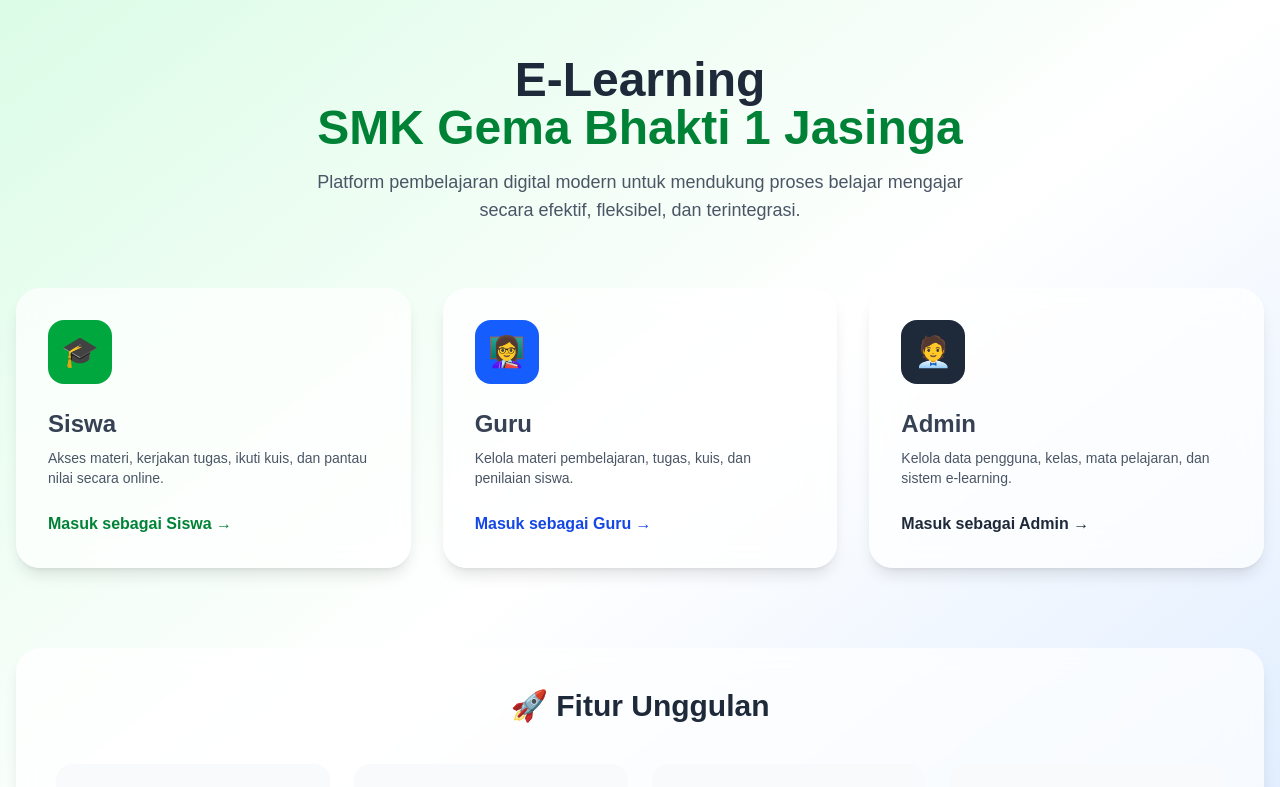
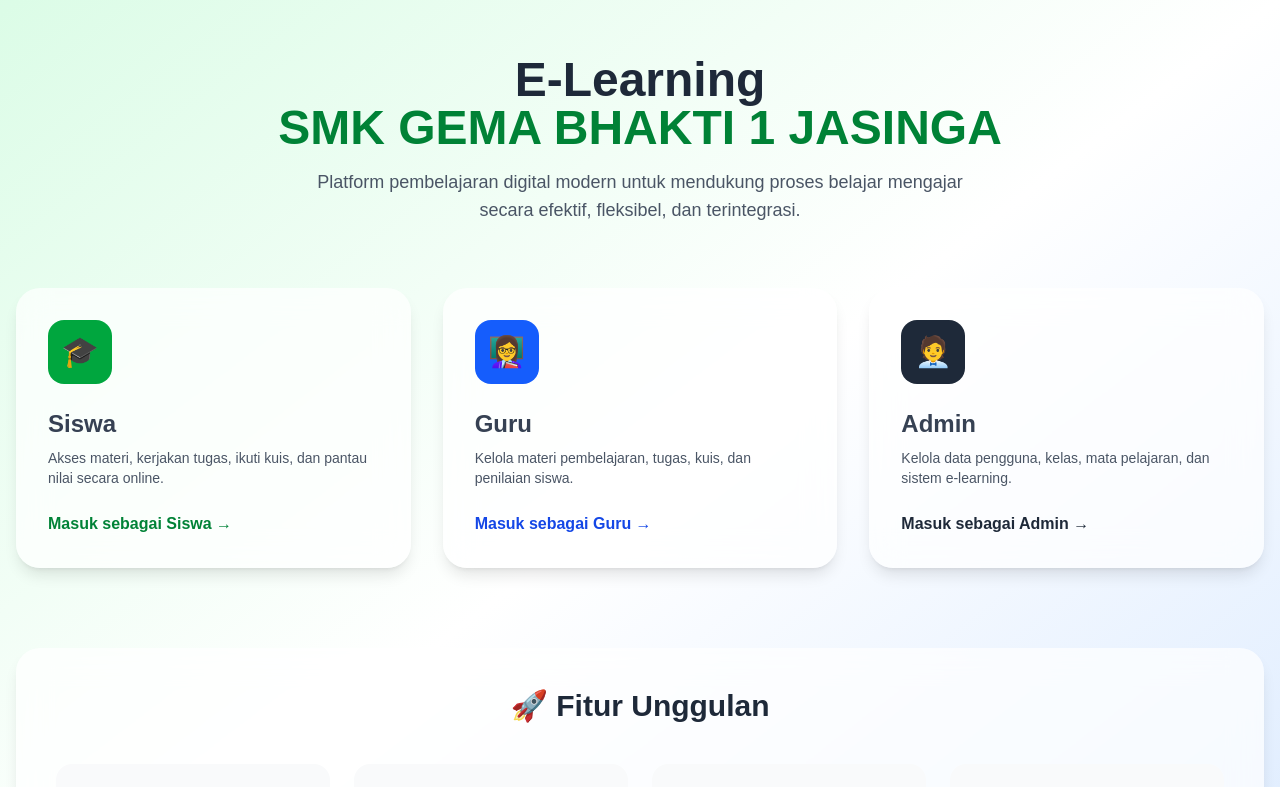
Before and after one commit to Dimas712/smk-gema-bhakti, a Next.js app: page /e-learning in a window 1280 px wide. Shown: the top 787 px of the page. Built offline with nearby package versions, Linux system fonts and the light colour scheme.

Commit message:
Update terbaru

```diff
--- a/src/app/(elearning)/e-learning/page.jsx
+++ b/src/app/(elearning)/e-learning/page.jsx
@@ -9,7 +9,7 @@ export default function ELearningPage() {
           <h1 className="text-4xl md:text-5xl font-extrabold text-gray-800 mb-4">
             E-Learning
             <span className="block text-green-700">
-              SMK Gema Bhakti 1 Jasinga
+              SMK GEMA BHAKTI 1 JASINGA
             </span>
           </h1>
           <p className="text-gray-600 text-lg max-w-2xl mx-auto">
--- a/src/app/(ppdb)/ppdb/page.jsx
+++ b/src/app/(ppdb)/ppdb/page.jsx
@@ -12,7 +12,7 @@ export default function PPDBPage() {
           <h1 className="text-4xl md:text-5xl font-extrabold text-gray-800 mb-4">
             PPDB Online
             <span className="block text-green-700">
-              SMK Gema Bhakti 1 Jasinga
+              SMK GEMA BHAKTI 1 JASINGA
             </span>
           </h1>
           <p className="text-gray-600 text-lg max-w-2xl mx-auto">
```
